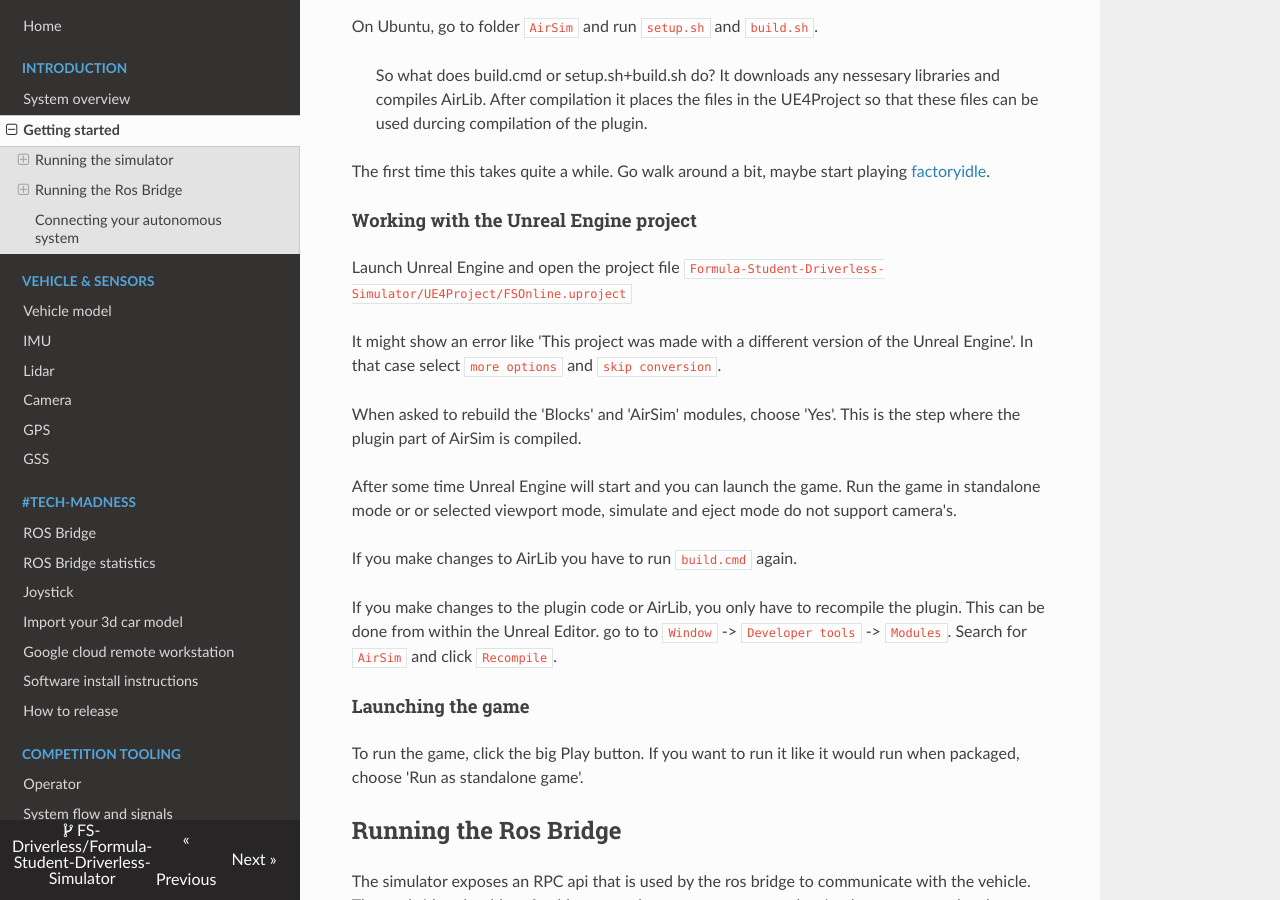
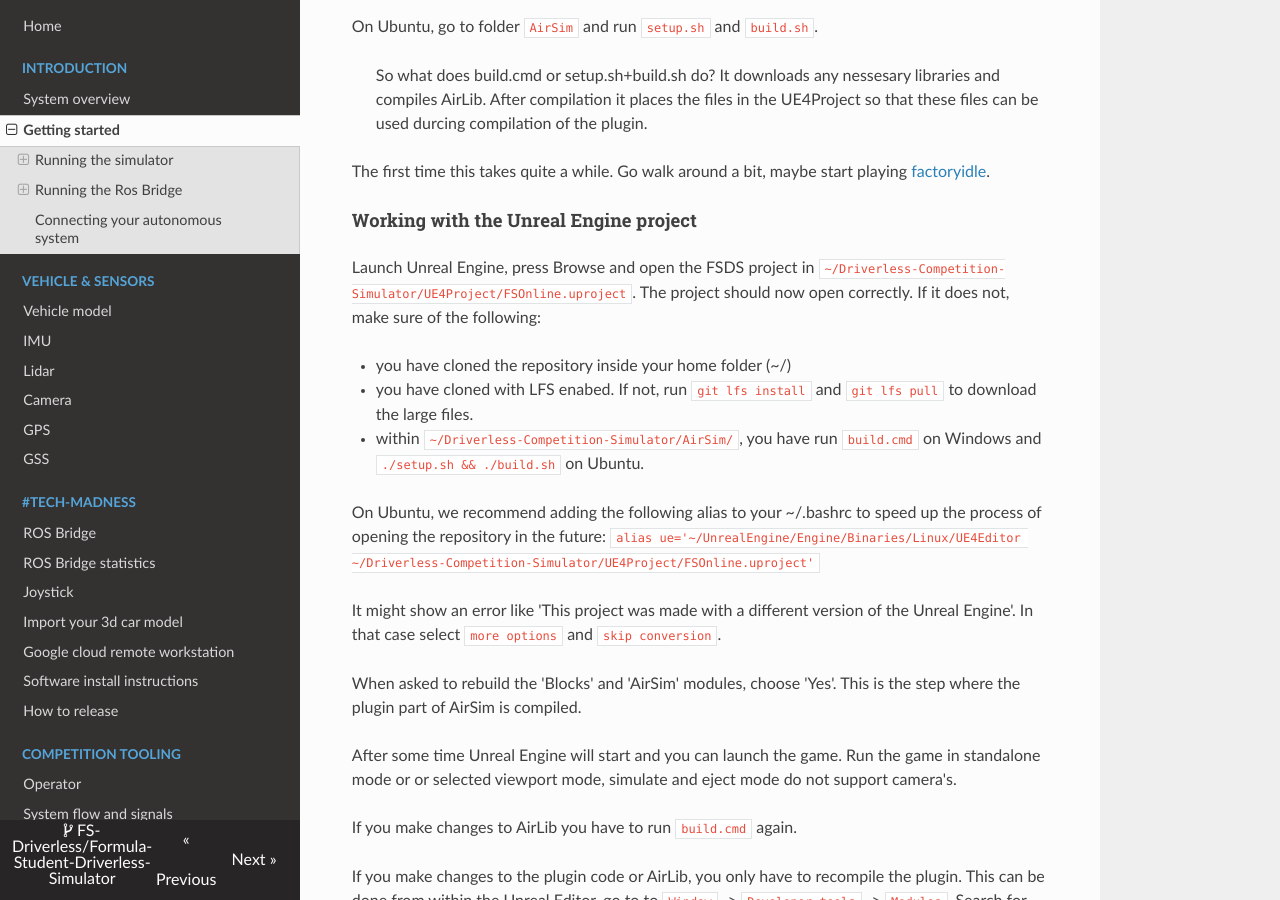
Before and after one commit to FS-Driverless/Formula-Student-Driverless-Simulator, an MkDocs documentation site: the page built from docs/getting-started.md, in a window 1280 px wide and 900 px high, scrolled down 1803 px. Built offline with MkDocs 1.6.1, drawn with Linux system fonts in a browser that asks for light colours; nearby versions of some CDN libraries; comment, search, counter and statistics services are not loaded; some of the changed text lies outside the part shown.

Commit message:
Move some ubuntu docs around

````diff
--- a/docs/getting-started.md
+++ b/docs/getting-started.md
@@ -71,7 +71,16 @@ The first time this takes quite a while. Go walk around a bit, maybe start playi
 
 #### Working with the Unreal Engine project
 
-Launch Unreal Engine and open the project file `Formula-Student-Driverless-Simulator/UE4Project/FSOnline.uproject`
+Launch Unreal Engine, press Browse and open the FSDS project in `~/Driverless-Competition-Simulator/UE4Project/FSOnline.uproject`.
+The project should now open correctly.
+If it does not, make sure of the following:
+
+ * you have cloned the repository inside your home folder (~/)
+ * you have cloned with LFS enabed. If not, run `git lfs install` and `git lfs pull` to download the large files.
+ * within `~/Driverless-Competition-Simulator/AirSim/`, you have run `build.cmd` on Windows and `./setup.sh && ./build.sh` on Ubuntu.
+
+On Ubuntu, we recommend adding the following alias to your ~/.bashrc to speed up the process of opening the repository in the future:
+`alias ue='~/UnrealEngine/Engine/Binaries/Linux/UE4Editor ~/Driverless-Competition-Simulator/UE4Project/FSOnline.uproject'`
 
 It might show an error like 'This project was made with a different version of the Unreal Engine'. In that case select `more options` and `skip conversion`.
 
@@ -135,7 +144,7 @@ I know yes it is ugly but it works. If you are bothered by it I would welcome yo
 If this folder already exists as a result of any previous step, move the existing folder out of the way and merge the content afterwards.
 
 If you are on Windows and cloned this repository in a Windows directory, go into the cloned repo and run `git config core.fileMode false` to ignore file mode changes.
-If you want to share the the clone directory with the Ubuntu WSL system, create a symlink within WSL like so:
+If you want to share the the cloned directory with the Ubuntu WSL system, create a symlink within WSL like so:
 ```
 ln -s /mnt/c/Users/developer/Formula-Student-Driverless-Simulator ~/Formula-Student-Driverless-Simulator
 ```
````
Also changed, not shown: README.md (+2 -1 lines), docs/software-install-instructions.md (+2 -6 lines), 1 other file.
